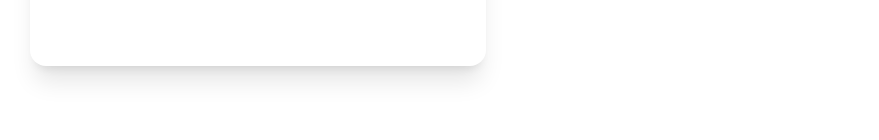
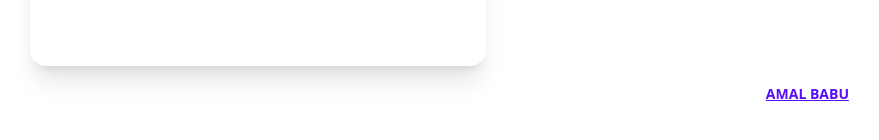
Before and after one commit to amal-babu-git/cgpa-mca-vtu-2022-24, a React (Vite) app: page / in a window 1280 px wide. Shown: the part 946-1086 px from the top of the page, without its empty margins (382-1261 px from the left). Before the commit the page ends 1048 px from the top, so only its background shows below. Built offline with nearby package versions, Linux system fonts and the light colour scheme.

Commit message:
initial-v01 add git link

```diff
--- a/src/App.jsx
+++ b/src/App.jsx
@@ -1,15 +1,30 @@
-import { useState } from 'react'
-import reactLogo from './assets/react.svg'
-import './App.css'
-import SGPACard from './components/SGPA/SGPACard';
+import "./App.css";
+import SGPACard from "./components/SGPA/SGPACard";
 
 function App() {
+	const ShowMyProfile = () => {
+		return (
+			<>
+				<div className="text-end">
+					<a
 
-  return (
+						className="btn btn-link"
+						href="http://www.github.com/amal-babu-git"
+						// target="_blank"
+					>
+						AMAL BABU
+					</a>
+				</div>
+			</>
+		);
+	};
+
+	return (
 		<>
-      <SGPACard/>
+			<SGPACard />
+			<ShowMyProfile />
 		</>
 	);
 }
 
-export default App
+export default App;
```
Also changed, not shown: 1 other file (tests, documents, lock files or other folders).
